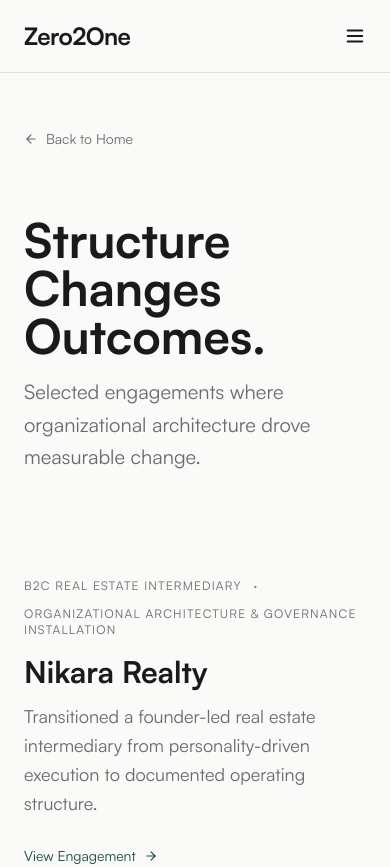
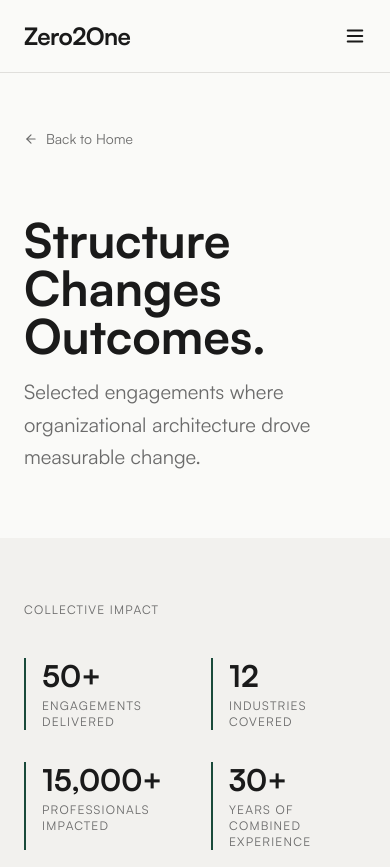
Before and after one commit to awmrakyat13/Zero2One, a React (Vite) app: page /impact in a window 390 px wide. Shown: the top 867 px of the page. Built offline with nearby package versions, Linux system fonts and the light colour scheme; a web font is replaced by a local one.

Commit message:
Add Collective Impact metrics banner to Impact page
Surfaces aggregate credibility signals (engagements, industries, professionals impacted, experience) in a responsive grid between the hero and engagement cards.

Co-Authored-By: Claude Opus 4.6 <noreply@anthropic.com>

```diff
--- /dev/null
+++ b/src/data/impactMetrics.js
@@ -0,0 +1,8 @@
+const impactMetrics = [
+  { value: '50+', label: 'Engagements Delivered' },
+  { value: '12', label: 'Industries Covered' },
+  { value: '15,000+', label: 'Professionals Impacted' },
+  { value: '30+', label: 'Years of Combined Experience' },
+];
+
+export default impactMetrics;
--- a/src/pages/ImpactPage.jsx
+++ b/src/pages/ImpactPage.jsx
@@ -2,6 +2,7 @@ import { useEffect } from 'react';
 import { Link } from 'react-router-dom';
 import { ArrowLeft, ArrowRight } from 'lucide-react';
 import engagements from '../data/engagements';
+import impactMetrics from '../data/impactMetrics';
 
 export default function ImpactPage() {
   useEffect(() => {
@@ -59,6 +60,21 @@ export default function ImpactPage() {
         </div>
       </section>
 
+      {/* Collective Impact */}
+      <section className="bg-[var(--color-bg-alt)] py-16 md:py-20">
+        <div className="max-w-4xl mx-auto px-6">
+          <p className="text-xs tracking-widest uppercase text-[var(--color-text-muted)] mb-10">Collective Impact</p>
+          <div className="grid grid-cols-2 md:grid-cols-4 gap-8">
+            {impactMetrics.map((metric) => (
+              <div key={metric.label} className="border-l-2 border-[var(--color-accent)] pl-4">
+                <p className="font-serif text-3xl md:text-4xl mb-1">{metric.value}</p>
+                <p className="text-xs tracking-widest uppercase text-[var(--color-text-muted)]">{metric.label}</p>
+              </div>
+            ))}
+          </div>
+        </div>
+      </section>
+
       {/* Engagement Cards */}
       <section className="pb-16 md:pb-24">
         <div className="max-w-4xl mx-auto px-6">
```
